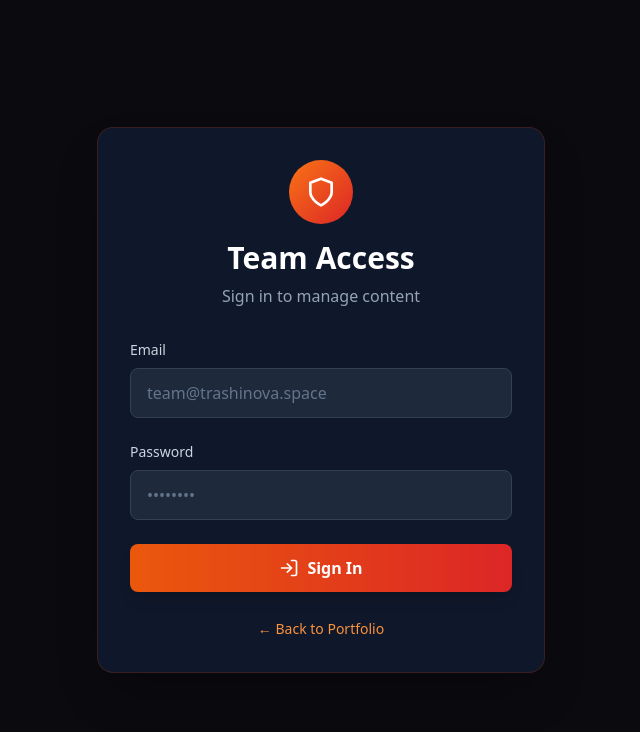
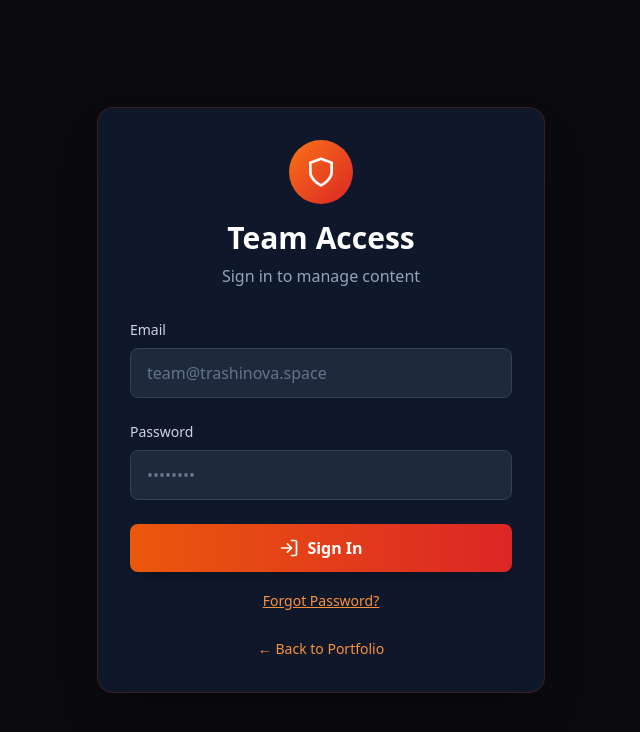
Before and after one commit to Arjya-0/trashinova-portfolio, a React (Vite) app: page /admin in a window 1280 px wide. Shown: the top 732 px of the page, without its empty margins (319-959 px from the left). Built offline with nearby package versions, Linux system fonts and the light colour scheme; no server answers.

Commit message:
Rename to BICL Model, improve large file handling, and add password reset

```diff
--- a/src/App.jsx
+++ b/src/App.jsx
@@ -237,11 +237,11 @@ const TrashinovaApp = () => {
   const sampleProjects = [
     {
       id: 1,
-      title: "Container Control Module",
-      description: "Advanced 3D model of ORCA's Container Control Module - a key component for automated waste sorting and processing in Mars habitats.",
-      tags: ["3D", "ORCA"],
+      title: "BICL Model",
+      description: "BICL Reactor – A closed-loop bioconversion system that uses microbes and fungi to turn waste into resources like bio-plastics, fertilizer, and energy precursors. It recycles water and nutrients, minimizes waste, and integrates with habitat systems for sustainable long-term missions.",
+      tags: ["3D", "ORCA", "BICL"],
       modelUrl: "/assets/models/container_control_module.glb",
-      metrics: { format: ".glb", category: "MIRU Component" }
+      metrics: { format: ".glb", category: "BICL Reactor" }
     },
     {
       id: 2,
--- a/src/components/AdminAuth.jsx
+++ b/src/components/AdminAuth.jsx
@@ -2,7 +2,8 @@ import React, { useState, useEffect } from 'react';
 import {
   signInWithEmailAndPassword,
   signOut,
-  onAuthStateChanged
+  onAuthStateChanged,
+  sendPasswordResetEmail
 } from 'firebase/auth';
 import { doc, getDoc } from 'firebase/firestore';
 import { auth, db } from '../config/firebase';
@@ -15,6 +16,7 @@ const AdminAuth = ({ children }) => {
   const [email, setEmail] = useState('');
   const [password, setPassword] = useState('');
   const [error, setError] = useState('');
+  const [resetSent, setResetSent] = useState(false);
 
   useEffect(() => {
     const unsubscribe = onAuthStateChanged(auth, async (currentUser) => {
@@ -67,6 +69,21 @@ const AdminAuth = ({ children }) => {
       await signOut(auth);
     } catch (err) {
       console.error('Error signing out:', err);
+    }
+  };
+
+  const handlePasswordReset = async () => {
+    if (!email) {
+      setError('Please enter your email address first');
+      return;
+    }
+
+    try {
+      await sendPasswordResetEmail(auth, email);
+      setResetSent(true);
+      setError('');
+    } catch (err) {
+      setError('Error sending password reset email. Please check your email address.');
     }
   };
 
@@ -126,6 +143,12 @@ const AdminAuth = ({ children }) => {
               </div>
             )}
 
+            {resetSent && (
+              <div className="bg-green-900/20 border border-green-800 rounded-lg p-3">
+                <p className="text-green-400 text-sm">Password reset email sent! Check your inbox.</p>
+              </div>
+            )}
+
             <button
               type="submit"
               className="w-full flex items-center justify-center gap-2 px-6 py-3 bg-gradient-to-r from-orange-600 to-red-600 hover:from-orange-500 hover:to-red-500 text-white font-semibold rounded-lg transition-all shadow-lg hover:shadow-orange-500/50"
@@ -134,6 +157,15 @@ const AdminAuth = ({ children }) => {
               Sign In
             </button>
           </form>
+
+          <div className="mt-4 text-center">
+            <button
+              onClick={handlePasswordReset}
+              className="text-orange-400 hover:text-orange-300 text-sm font-medium underline"
+            >
+              Forgot Password?
+            </button>
+          </div>
 
           <div className="mt-6 text-center">
             <button
--- a/src/components/ModelViewer3D.jsx
+++ b/src/components/ModelViewer3D.jsx
@@ -168,14 +168,14 @@ const ModelViewer3D = ({ modelUrl, modelName = "Model", onDownload }) => {
     setIsLoading(true);
     setError(null);
 
-    // Set a timeout to prevent infinite loading
+    // Set a timeout to prevent infinite loading (longer for large files)
     const loadingTimeout = setTimeout(() => {
       if (isLoading) {
         console.warn('Model loading timeout for:', modelUrl);
-        setError('Model loading timeout. The file may be too large or corrupted.');
+        setError('Model loading timeout. The file may be too large (>50MB), corrupted, or the server is slow. Consider using a smaller/compressed model file.');
         setIsLoading(false);
       }
-    }, 15000); // 15 second timeout
+    }, 30000); // 30 second timeout for large files
 
     return () => {
       clearTimeout(loadingTimeout);
@@ -189,7 +189,8 @@ const ModelViewer3D = ({ modelUrl, modelName = "Model", onDownload }) => {
         <div className="absolute inset-0 flex items-center justify-center bg-slate-950/80 backdrop-blur-sm z-20">
           <div className="text-center">
             <div className="animate-spin rounded-full h-16 w-16 border-4 border-orange-500 border-t-transparent mx-auto mb-4"></div>
-            <p className="text-orange-400 font-semibold">Loading 3D Model...</p>
+            <p className="text-orange-400 font-semibold mb-2">Loading 3D Model...</p>
+            <p className="text-slate-400 text-sm">Large files (50MB+) may take 30+ seconds</p>
           </div>
         </div>
       )}
```
